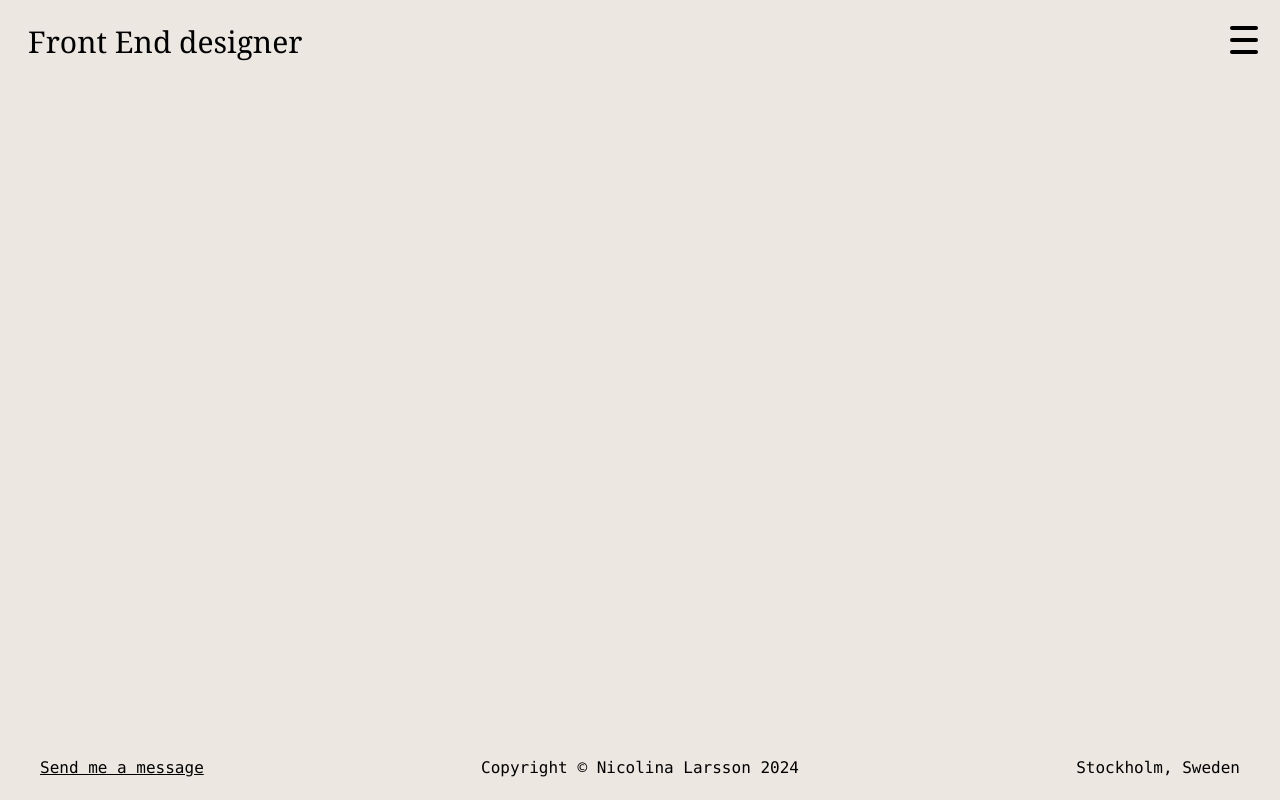
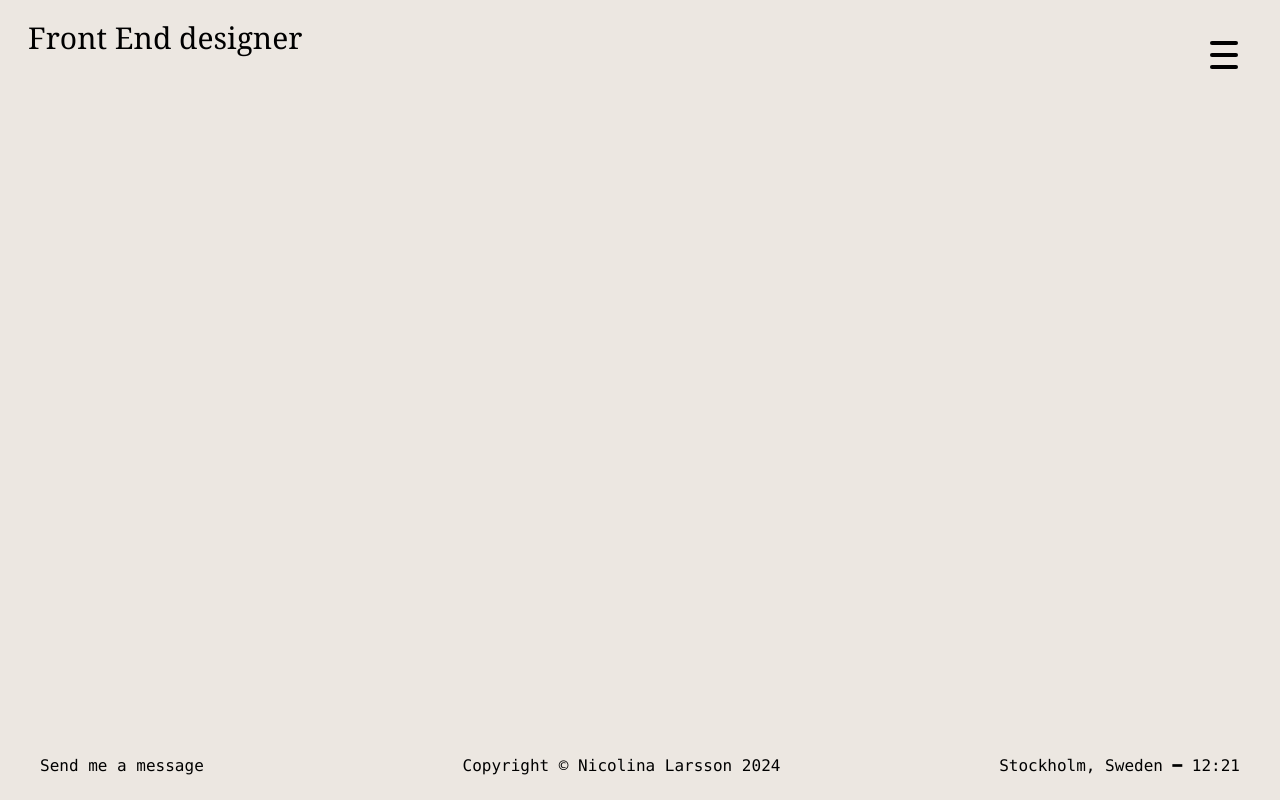
Before and after one commit to Nico1ina/portfolio, a Next.js app: page / in a window 1280 px wide. Built offline with nearby package versions, Linux system fonts and the light colour scheme.

Commit message:
Minor changes to styles etc

```diff
--- a/package.json
+++ b/package.json
@@ -9,6 +9,7 @@
     "lint": "next lint"
   },
   "dependencies": {
+    "moment": "^2.30.1",
     "next": "14.1.0",
     "next-video": "^0.15.0",
     "react": "^18",
--- a/src/ui/components/navigation/Footer/Footer.tsx
+++ b/src/ui/components/navigation/Footer/Footer.tsx
@@ -1,14 +1,18 @@
-const Footer = () => {
+import moment from "moment";
+
+const Footer: React.FC = () => {
+  const currentTime = moment().format("HH:mm");
   return (
     <div className="flex flex-row font-mono text-center pb-5 justify-between">
       <a
         href="mailto:nicolinalarsson1@gmail.com?subject=Lets work together!"
-        className="pl-10 underline hover:text-[#d4cfc9]"
+        className="pl-10 hover:text-[#d4cfc9] group transition duration-300"
       >
         Send me a message
+        <span className="block max-w-0 group-hover:max-w-full transition-all duration-500 h-0.5 bg-[#d4cfc9]"></span>
       </a>
-      <p>Copyright © Nicolina Larsson 2024</p>
-      <p className="pr-10">Stockholm, Sweden</p>
+      <p className="pl-10">Copyright © Nicolina Larsson 2024</p>
+      <p className="pr-10">Stockholm, Sweden ━ {currentTime}</p>
     </div>
   );
 };
--- a/src/ui/components/navigation/FullScreenMenu/FullScreenMenu.tsx
+++ b/src/ui/components/navigation/FullScreenMenu/FullScreenMenu.tsx
@@ -8,7 +8,7 @@ const FullScreenMenu = () => {
   return (
     <>
       <button
-        className="flex flex-col h-12 w-12 justify-center items-center group hover:cursor-pointer hover:text-[#d4cfc9]"
+        className="flex flex-col h-12 w-12 justify-center items-center group hover:cursor-pointer pr-10"
         onClick={() => setShowSidebar(!showSidebar)}
       >
         <div
--- a/src/ui/components/navigation/Menu/Menu.tsx
+++ b/src/ui/components/navigation/Menu/Menu.tsx
@@ -16,12 +16,13 @@ const Menu = () => {
             data-te-nav-item-ref
           >
             <a
-              className="hover:text-[#d4cfc9] text-3xl lg:px-2"
+              className="hover:text-[#d4cfc9] text-3xl lg:px-2 group transition duration-300"
               aria-current="page"
               href="/"
               data-te-nav-link-ref
             >
               Front End designer
+              <span className="block max-w-0 group-hover:max-w-full transition-all duration-500 h-0.5 bg-[#d4cfc9]"></span>
             </a>
           </li>
         </ul>
--- a/tailwind.config.ts
+++ b/tailwind.config.ts
@@ -18,4 +18,5 @@ const config: Config = {
   },
   plugins: [],
 };
+
 export default config;
```
Also changed, not shown: 2 other files (tests, documents, lock files or other folders).
